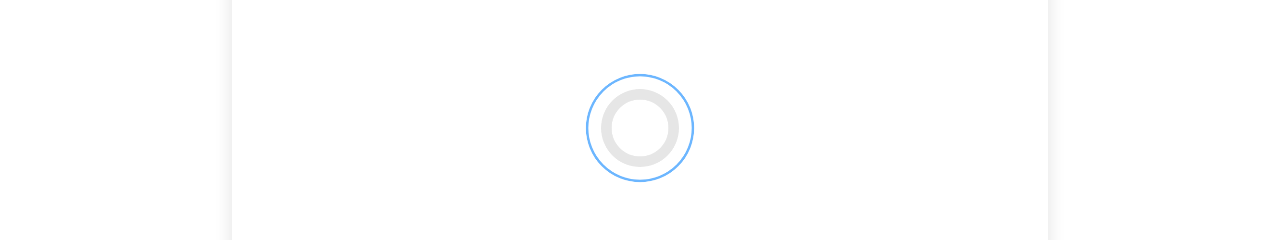
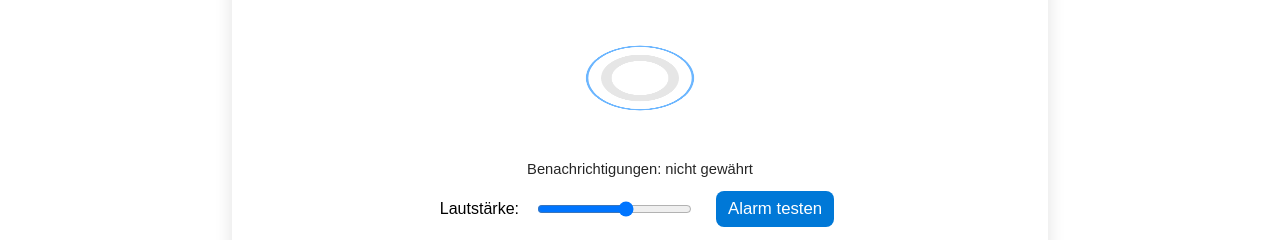
Before and after one commit to damatl1983/Timer, a plain HTML site: page index.html in a window 1280 px wide. Shown: the part 488-728 px from the top of the page. Drawn offline with Linux system fonts and the light colour scheme.

Commit message:
Update index.html

```diff
--- a/index.html
+++ b/index.html
@@ -125,7 +125,7 @@
   /* Canvas Block */
   .viz {
     margin: 1px auto 1px;
-    width: 250px; height: 250px;
+    width: 250px; height: 150px;
     position: relative;
   }
   .viz canvas { width:100%; height:100%; display:block; }
```
